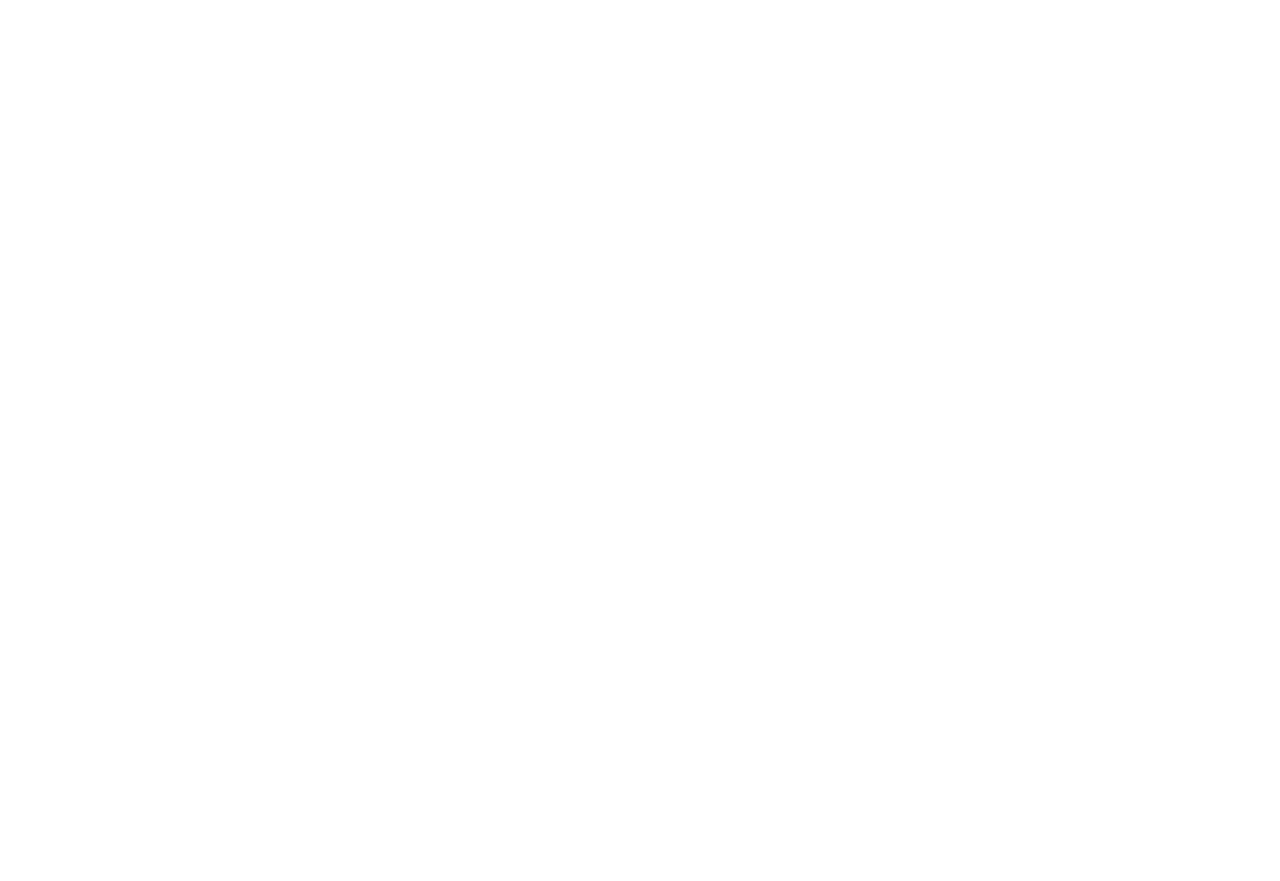
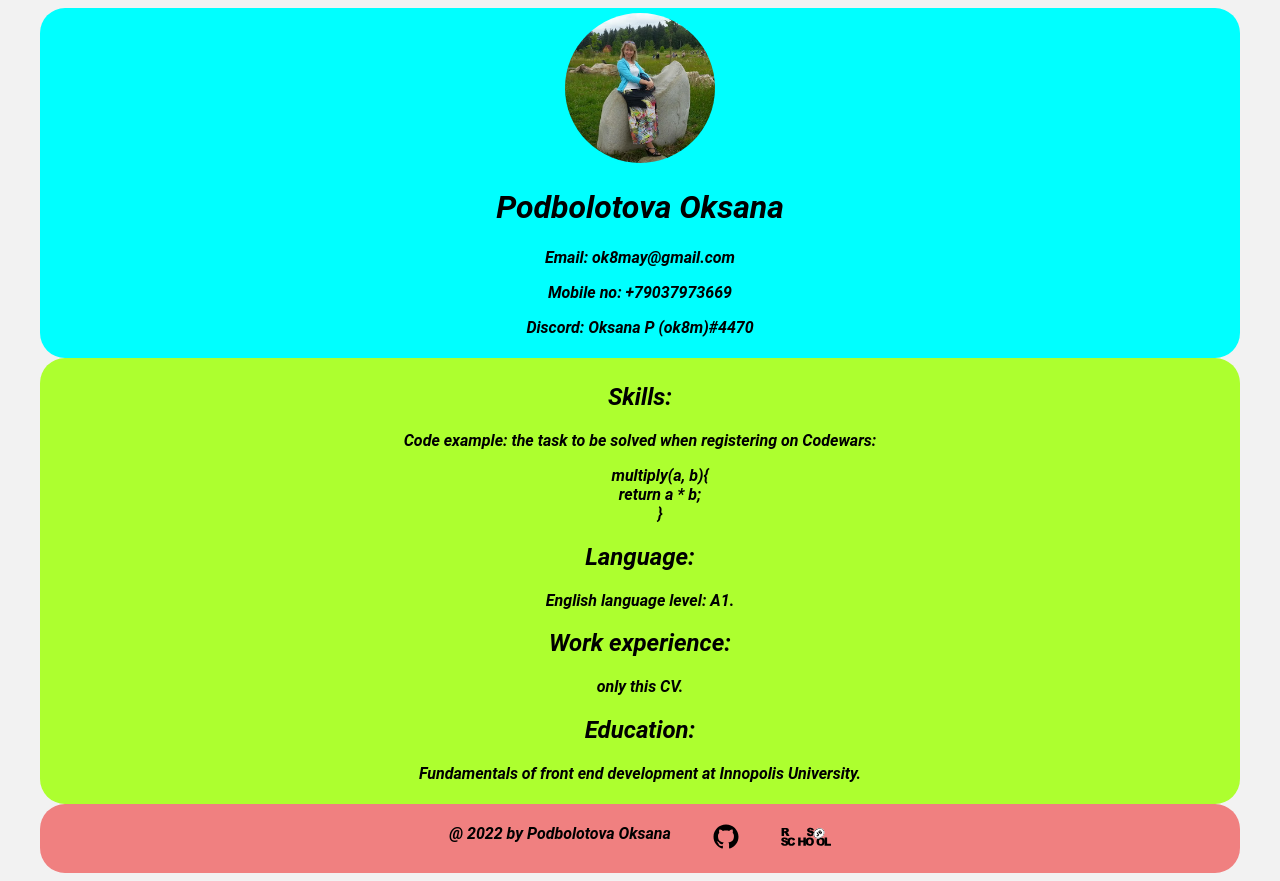
Before and after one commit to ok8m/rsschool-cv, a plain HTML site: page index.html in a window 1280 px wide. Before the commit the page ends 800 px from the top, so only its background shows below. Drawn offline with Linux system fonts and the light colour scheme.

Commit message:
docs: add code in CVs

```diff
--- a/css/style.css
+++ b/css/style.css
@@ -0,0 +1,65 @@
+* {
+  font-family: 'Roboto', sans-serif;
+}
+
+body {
+  max-width: 1920px;
+  background-color: #F2F2F2;
+  font-family: Verdana, Geneva, Tahoma, sans-serif;
+  font-style: italic;
+  font-weight: 600;
+}
+
+.container {
+  max-width: 1200px;
+  text-align: center;
+  margin-left: auto;
+  margin-right: auto;
+  margin: 0 auto;
+}
+
+.header {
+  background-color: aqua;
+  border-radius: 25px;
+  padding: 5px;
+}
+
+.main {
+  background-color: greenyellow;
+  border-radius: 25px;
+  padding: 5px;
+}
+
+.footer {
+  background-color: lightcoral;
+  border-radius: 25px;
+  max-width: 1200px;
+  padding: 5px;
+  display: flex;
+  justify-content: center;
+}
+
+.foto {
+  width: 150px;
+  height: 150px;
+  border-radius: 75px;
+
+}
+
+.cod {
+  list-style-type: none;
+  margin-left: 100px;
+  margin-right: 100px;
+}
+
+.name,
+.githab,
+.rs {
+  padding: 15px;
+}
+
+.g,
+.r {
+  width: 50px;
+  height: 25px;
+}
--- a/index.html
+++ b/index.html
@@ -1,12 +1,64 @@
 <!DOCTYPE html>
 <html lang="en">
+
 <head>
   <meta charset="UTF-8">
   <meta http-equiv="X-UA-Compatible" content="IE=edge">
   <meta name="viewport" content="width=device-width, initial-scale=1.0">
-  <title>Document</title>
+  <link rel="stylesheet" href="/rsschool-cv/css/style.css">
+  <title>My CVs</title>
 </head>
+
 <body>
+  <div class="container">
+    <header class="header">
+      <img src="/rsschool-cv/img/foto.png" alt="foto Podbolotova Oksana" class="foto">
+      <h1>Podbolotova Oksana</h1>
+      <div class="Contact">
+        <nav>
+          <p><b>Email:</b> ok8may@gmail.com</p>
+          <p><b>Mobile no:</b> +79037973669</p>
+          <p><b>Discord:</b> Oksana P (ok8m)#4470</p>
+        </nav>
+      </div>
+    </header>
 
+    <main class="main">
+      <div class="Skills">
+        <h2>Skills:</h2>
+        <p>Code example: the task to be solved when registering on Codewars:</p>
+        <ul class="cod">
+          <li> multiply(a, b){</li>
+          <li> return a * b; </li>
+          <li>} </li>
+        </ul>
+      </div>
+      <div class="Language">
+        <h2>Language:</h2>
+        <p><b>English language level: A1.</b></p>
+      </div>
+      <div class="Experience">
+        <h2>Work experience:</h2>
+        <p><b> only this CV.</b></p>
+      </div>
+      <div class="Education">
+        <h2> Education:</h2>
+        <p><b> Fundamentals of front end development at Innopolis University.</b></p>
+      </div>
+    </main>
+
+    <footer class="footer">
+      <div class="name">
+        @ 2022 by Podbolotova Oksana
+      </div>
+      <div class="githab">
+        <a href="https://github.com/ok8m/rsschool-cv"><img src="/rsschool-cv/img/github.svg" alt="rsschool" class="g"></a>
+      </div>
+      <div class="rs">
+        <a href="https://rs.school/js/"><img src="/rsschool-cv/img/rs_school_js.svg" alt="rsschool" class="r"></a>
+      </div>
+    </footer>
+  </div>
 </body>
+
 </html>
```
Also changed, not shown: img/github.svg (added), img/rs_school_js.svg (added).
